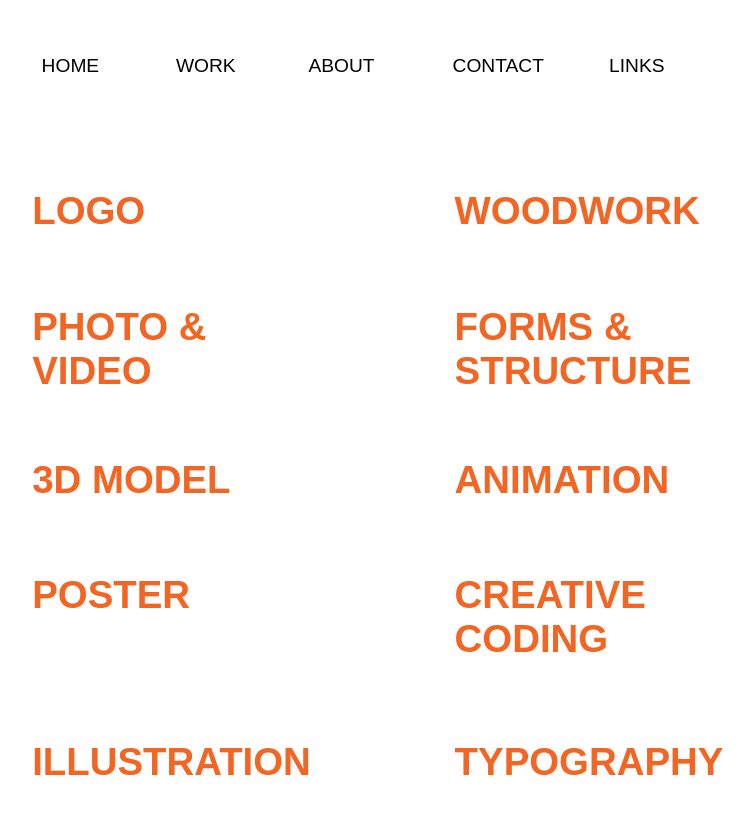
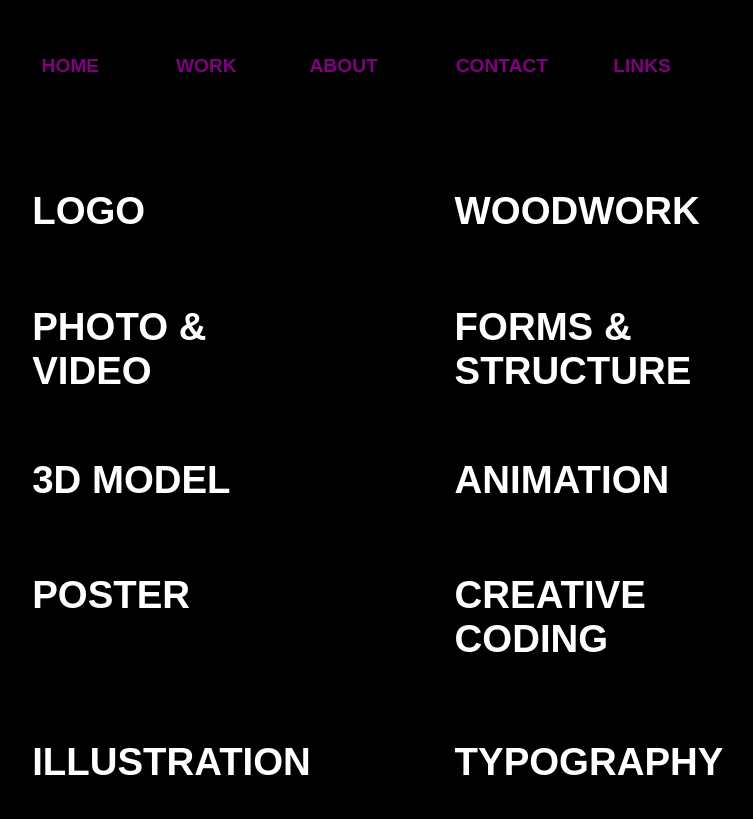
Before and after one commit to sangeylama139/Portfolio-website.github.io, a plain HTML site: page work.html in a window 1280 px wide. Shown: the whole page, without its empty margins (285-1038 px from the left). Drawn offline with Linux system fonts and the light colour scheme.

Commit message:
Layout Changes

```diff
--- a/about.css
+++ b/about.css
@@ -5,13 +5,12 @@
   text-decoration: none;
   font-family: Arial;
   font-size: 1.5vw;
-  color: black;
+  color: purple;
   text-align: center;
   padding: 5px;
-  background-color:;
 }
 .hi1:hover {
-  background-color: #F26522;
+  background-color: purple;
   color: white;
 }
 
@@ -22,13 +21,13 @@
   text-decoration: none;
   font-family: Arial;
   font-size: 1.5vw;
-  color: black;
+  color: purple;
   padding: 5px;
   background-color:;
 }
 
 .hi2:hover {
-  background-color: #F26522;
+  background-color: purple;
   color: white;
 }
 
@@ -39,13 +38,13 @@
   text-decoration: none;
   font-family: Arial;
   font-size: 1.5vw;
-  color: black;
+  color: purple;
   padding: 5px;
   background-color:;
 }
 
 .hi3:hover {
-  background-color: #F26522;
+  background-color: purple;
   color: white;
 }
 
@@ -56,13 +55,13 @@
   text-decoration: none;
   font-family: Arial;
   font-size: 1.5vw;
-  color: black;
+  color: purple;
   padding: 5px;
   background-color:;
 }
 
 .hi4:hover {
-  background-color: #F26522;
+  background-color: purple;
   color: white;
 }
 
@@ -73,12 +72,12 @@
   text-decoration: none;
   font-family: Arial;
   font-size: 1.5vw;
-  color: black;
-   padding: 5px;
+  color: purple;
+  padding: 5px;
   background-color:;
 }
 .hi5:hover {
-  background-color: #F26522;
+  background-color: purple;
   color: white;
 }
 
@@ -88,10 +87,11 @@
   height: 50vw;
   top: 9vw;
   left: 26vw;
-  font-family: arial;
+  font-family: Arial;
   font-size: 0.75vw;
   line-height: 1.5vw;
   text-align: justify;
+  color: white;
 
 }
 
@@ -104,22 +104,3 @@
   top: 8.3vw;
   left: 50vw
 }
-
-.hi8 {
-  position: absolute;
-  width: 20vw;
-  height: 7vw;
-  top: 46.5vw;
-  left: 26vw;
-  background-color: #F26522;
-
-}
-
-
-
-.center {
-  display: block;
-  margin-left: auto;
-  margin-right: auto;
-
-}
--- a/contact.css
+++ b/contact.css
@@ -5,13 +5,12 @@
   text-decoration: none;
   font-family: Arial;
   font-size: 1.5vw;
-  color: black;
+  color: purple;
   text-align: center;
   padding: 5px;
-  background-color:;
 }
 .hi1:hover {
-  background-color: #F26522;
+  background-color: purple;
   color: white;
 }
 
@@ -22,13 +21,13 @@
   text-decoration: none;
   font-family: Arial;
   font-size: 1.5vw;
-  color: black;
+  color: purple;
   padding: 5px;
   background-color:;
 }
 
 .hi2:hover {
-  background-color: #F26522;
+  background-color: purple;
   color: white;
 }
 
@@ -39,13 +38,13 @@
   text-decoration: none;
   font-family: Arial;
   font-size: 1.5vw;
-  color: black;
+  color: purple;
   padding: 5px;
   background-color:;
 }
 
 .hi3:hover {
-  background-color: #F26522;
+  background-color: purple;
   color: white;
 }
 
@@ -56,13 +55,13 @@
   text-decoration: none;
   font-family: Arial;
   font-size: 1.5vw;
-  color: black;
+  color: purple;
   padding: 5px;
   background-color:;
 }
 
 .hi4:hover {
-  background-color: #F26522;
+  background-color: purple;
   color: white;
 }
 
@@ -73,15 +72,14 @@
   text-decoration: none;
   font-family: Arial;
   font-size: 1.5vw;
-  color: black;
-   padding: 5px;
+  color: purple;
+  padding: 5px;
   background-color:;
 }
 .hi5:hover {
-  background-color: #F26522;
+  background-color: purple;
   color: white;
 }
-
 .hi6 {
   position: absolute;
   width: 50vw;
@@ -92,6 +90,7 @@
   font-size: 1vw;
   line-height: 1vw;
   text-align: center;
+  color:white;
 }
 
 
--- a/index.css
+++ b/index.css
@@ -5,13 +5,13 @@
   text-decoration: none;
   font-family: Arial;
   font-size: 1.5vw;
-  color: black;
+ color: white;
   text-align: center;
   padding: 5px;
   background-color:;
 }
 .hi1:hover {
-  background-color: #F26522;
+  background-color: yellowgreen;
   color: white;
 }
 
@@ -22,13 +22,13 @@
   text-decoration: none;
   font-family: Arial;
   font-size: 1.5vw;
-  color: black;
+  color: white;
   padding: 5px;
   background-color:;
 }
 
 .hi2:hover {
-  background-color: #F26522;
+  background-color: yellowgreen;
   color: white;
 }
 
@@ -39,13 +39,13 @@
   text-decoration: none;
   font-family: Arial;
   font-size: 1.5vw;
-  color: black;
+  color: white;
   padding: 5px;
   background-color:;
 }
 
 .hi3:hover {
-  background-color: #F26522;
+  background-color: yellowgreen;
   color: white;
 }
 
@@ -56,13 +56,13 @@
   text-decoration: none;
   font-family: Arial;
   font-size: 1.5vw;
-  color: black;
+  color: white;
   padding: 5px;
   background-color:;
 }
 
 .hi4:hover {
-  background-color: #F26522;
+  background-color: yellowgreen;
   color: white;
 }
 
@@ -73,12 +73,12 @@
   text-decoration: none;
   font-family: Arial;
   font-size: 1.5vw;
-  color: black;
+  color: white;
    padding: 5px;
   background-color:;
 }
 .hi5:hover {
-  background-color: #F26522;
+  background-color: yellowgreen;
   color: white;
 }
 
--- a/links.css
+++ b/links.css
@@ -5,13 +5,12 @@
   text-decoration: none;
   font-family: Arial;
   font-size: 1.5vw;
-  color: black;
+  color: purple;
   text-align: center;
   padding: 5px;
-  background-color:;
 }
 .hi1:hover {
-  background-color: #F26522;
+  background-color: purple;
   color: white;
 }
 
@@ -22,13 +21,13 @@
   text-decoration: none;
   font-family: Arial;
   font-size: 1.5vw;
-  color: black;
+  color: purple;
   padding: 5px;
   background-color:;
 }
 
 .hi2:hover {
-  background-color: #F26522;
+  background-color: purple;
   color: white;
 }
 
@@ -39,13 +38,13 @@
   text-decoration: none;
   font-family: Arial;
   font-size: 1.5vw;
-  color: black;
+  color: purple;
   padding: 5px;
   background-color:;
 }
 
 .hi3:hover {
-  background-color: #F26522;
+  background-color: purple;
   color: white;
 }
 
@@ -56,13 +55,13 @@
   text-decoration: none;
   font-family: Arial;
   font-size: 1.5vw;
-  color: black;
+  color: purple;
   padding: 5px;
   background-color:;
 }
 
 .hi4:hover {
-  background-color: #F26522;
+  background-color: purple;
   color: white;
 }
 
@@ -73,12 +72,12 @@
   text-decoration: none;
   font-family: Arial;
   font-size: 1.5vw;
-  color: black;
-   padding: 5px;
+  color: purple;
+  padding: 5px;
   background-color:;
 }
 .hi5:hover {
-  background-color: #F26522;
+  background-color: purple;
   color: white;
 }
 
@@ -89,8 +88,8 @@
   text-decoration: none;
   font-family: Arial;
   font-size: 1.5vw;
-  color: #F26522;
-  padding:10px;
+  color: white;
+  padding: 10px;
 }
 
 .hi6:hover {
@@ -99,14 +98,14 @@
 }
 
 .hi7 {
-   position: absolute;
+  position: absolute;
   top:12vw;
   left: 57vw;
   text-decoration: none;
   font-family: Arial;
   font-size: 1.5vw;
-  color: #F26522;
-  padding:10px;
+  color: white;
+  padding: 10px;
 }
 
 .hi7:hover {
@@ -115,14 +114,14 @@
 }
 
 .hi8 {
-   position: absolute;
-  top: 25vw;
+  position: absolute;
+  top: 21vw;
   left: 24vw;
   text-decoration: none;
   font-family: Arial;
   font-size: 1.5vw;
-  color: #F26522;
-  padding:10px;
+  color: white;
+  padding: 10px;
 }
 
 .hi8:hover {
@@ -131,33 +130,17 @@
 }
 
 .hi9 {
-   position: absolute;
-  top: 25vw;
+  position: absolute;
+  top: 21vw;
   left:57vw;
   text-decoration: none;
   font-family: Arial;
   font-size: 1.5vw;
-  color: #F26522;
-  padding:10px;
+  color: white;
+  padding: 10px;
 }
 
 .hi9:hover {
   background-color: yellowgreen;
   color: black;
 }
-
-.hi10 {
-   position: absolute;
-  top: 38vw;
-  left:24vw;
-  text-decoration: none;
-  font-family: Arial;
-  font-size: 1.5vw;
-  color: #F26522;
-  padding:10px;
-}
-
-.hi10:hover {
-  background-color: yellowgreen;
-  color: black;
-}
--- a/logo.css
+++ b/logo.css
@@ -8,79 +8,13 @@
   color: black;
   text-align: center;
   padding: 5px;
-  background-color:;
+
 }
 .hi1:hover {
   background-color: #F26522;
   color: white;
 }
 
-.hi2 {
-  position: relative;
-  top: 3.71vw;
-  left: 29.4vw;
-  text-decoration: none;
-  font-family: Arial;
-  font-size: 1.5vw;
-  color: black;
-  padding: 5px;
-  background-color:;
-}
-
-.hi2:hover {
-  background-color: #F26522;
-  color: white;
-}
-
-.hi3 {
-  position: relative;
-  top: 3.71vw;
-  left: 34vw;
-  text-decoration: none;
-  font-family: Arial;
-  font-size: 1.5vw;
-  color: black;
-  padding: 5px;
-  background-color:;
-}
-
-.hi3:hover {
-  background-color: #F26522;
-  color: white;
-}
-
-.hi4 {
-  position: relative;
-  top: 3.71vw;
-  left: 39vw;
-  text-decoration: none;
-  font-family: Arial;
-  font-size: 1.5vw;
-  color: black;
-  padding: 5px;
-  background-color:;
-}
-
-.hi4:hover {
-  background-color: #F26522;
-  color: white;
-}
-
-.hi5 {
-  position: relative;
-  top: 3.71vw;
-  left: 43vw;
-  text-decoration: none;
-  font-family: Arial;
-  font-size: 1.5vw;
-  color: black;
-   padding: 5px;
-  background-color:;
-}
-.hi5:hover {
-  background-color: #F26522;
-  color: white;
-}
 .hi6 {
   position: relative;
   width: 5.21vw;
--- a/work.css
+++ b/work.css
@@ -5,13 +5,12 @@
   text-decoration: none;
   font-family: Arial;
   font-size: 1.5vw;
-  color: black;
+  color: purple;
   text-align: center;
   padding: 5px;
-  background-color:;
 }
 .hi1:hover {
-  background-color: #F26522;
+  background-color: purple;
   color: white;
 }
 
@@ -22,13 +21,13 @@
   text-decoration: none;
   font-family: Arial;
   font-size: 1.5vw;
-  color: black;
+  color: purple;
   padding: 5px;
   background-color:;
 }
 
 .hi2:hover {
-  background-color: #F26522;
+  background-color: purple;
   color: white;
 }
 
@@ -39,13 +38,13 @@
   text-decoration: none;
   font-family: Arial;
   font-size: 1.5vw;
-  color: black;
+  color: purple;
   padding: 5px;
   background-color:;
 }
 
 .hi3:hover {
-  background-color: #F26522;
+  background-color: purple;
   color: white;
 }
 
@@ -56,13 +55,13 @@
   text-decoration: none;
   font-family: Arial;
   font-size: 1.5vw;
-  color: black;
+  color: purple;
   padding: 5px;
   background-color:;
 }
 
 .hi4:hover {
-  background-color: #F26522;
+  background-color: purple;
   color: white;
 }
 
@@ -73,12 +72,12 @@
   text-decoration: none;
   font-family: Arial;
   font-size: 1.5vw;
-  color: black;
+  color: purple;
   padding: 5px;
   background-color:;
 }
 .hi5:hover {
-  background-color: #F26522;
+  background-color: purple;
   color: white;
 }
 
@@ -89,7 +88,7 @@
   text-decoration: none;
   font-family: Arial;
   font-size: 1.5vw;
-  color: #F26522;
+  color: white;
   padding: 10px;
 }
 
@@ -105,7 +104,7 @@
   text-decoration: none;
   font-family: Arial;
   font-size: 1.5vw;
-  color: #F26522;
+  color: white;
   padding: 10px;
 }
 
@@ -121,7 +120,7 @@
   text-decoration: none;
   font-family: Arial;
   font-size: 1.5vw;
-  color: #F26522;
+  color: white;
   padding: 10px;
 }
 
@@ -137,7 +136,7 @@
   text-decoration: none;
   font-family: Arial;
   font-size: 1.5vw;
-  color: #F26522;
+  color: white;
   padding: 10px;
 }
 
@@ -153,7 +152,7 @@
   text-decoration: none;
   font-family: Arial;
   font-size: 1.5vw;
-  color: #F26522;
+  color: white;
   padding: 10px;
 }
 
@@ -169,7 +168,7 @@
   text-decoration: none;
   font-family: Arial;
   font-size: 1.5vw;
-  color: #F26522;
+  color: white;
   padding: 10px;
 }
 
@@ -185,7 +184,7 @@
   text-decoration: none;
   font-family: Arial;
   font-size: 1.5vw;
-  color: #F26522;
+  color: white;
   padding: 10px;
 }
 
@@ -201,7 +200,7 @@
   text-decoration: none;
   font-family: Arial;
   font-size: 1.5vw;
-  color: #F26522;
+  color: white;
   padding: 10px;
 }
 
@@ -216,7 +215,7 @@
   text-decoration: none;
   font-family: Arial;
   font-size: 1.5vw;
-  color: #F26522;
+  color: white;
   padding: 10px;
 }
 
@@ -232,7 +231,7 @@
   text-decoration: none;
   font-family: Arial;
   font-size: 1.5vw;
-  color: #F26522;
+  color: white;
   padding: 10px;
 }
 
--- a/work.html
+++ b/work.html
@@ -7,14 +7,14 @@
 	<meta name="viewport" content="width=device-width, initial-scale=1.0">
 </head>
 
-	<body>
+	<body style="background-color: black">
 
 		<div>
-			    <a class="hi1" href="index.html">HOME</a>
-				<a class="hi2" href="work.html">WORK</a>
-				<a class="hi3" href="about.html">ABOUT</a>
-				<a class="hi4" href="contact.html">CONTACT</a>
-				<a class="hi5" href="links.html">LINKS</a>
+			    <a class="hi1" href="index.html"><b>HOME</b></a>
+				<a class="hi2" href="work.html"><b>WORK</b></a>
+				<a class="hi3" href="about.html"><b>ABOUT</b></a>
+				<a class="hi4" href="contact.html"><b>CONTACT</b></a>
+				<a class="hi5" href="links.html"><b>LINKS</b></a>
 		</div>
 
 		<div>
```
Also changed, not shown: 3d_model.html (+2 -7 lines), Typography.html (+1 -6 lines), about.html (+7 -8 lines), animation.html (+1 -6 lines), contact.html (+7 -8 lines), formstructure.html (+1 -5 lines), illustration.html (+1 -5 lines), index.html (+6 -6 lines), links.html (+6 -7 lines), logo.html (+3 -7 lines), photovideo.html (+1 -5 lines), poster.html (+3 -8 lines), woodwork.html (+1 -5 lines).
